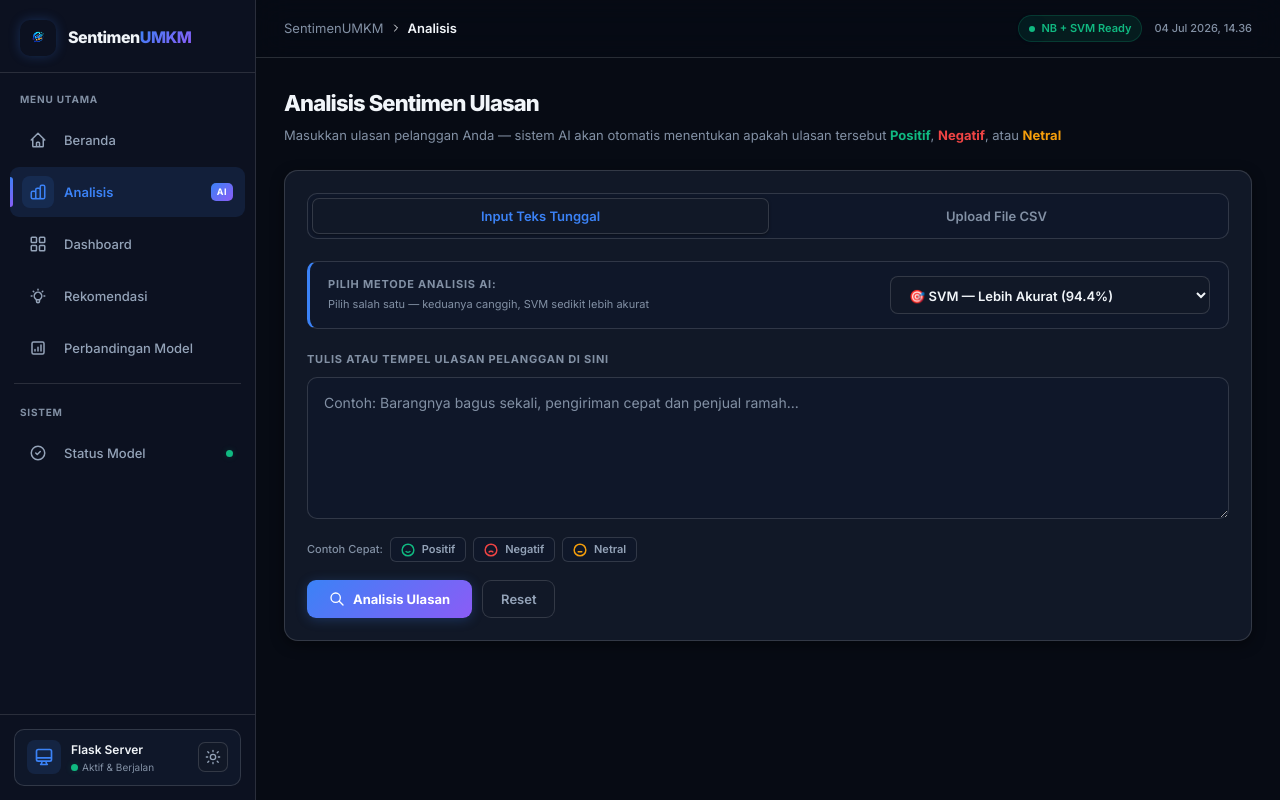
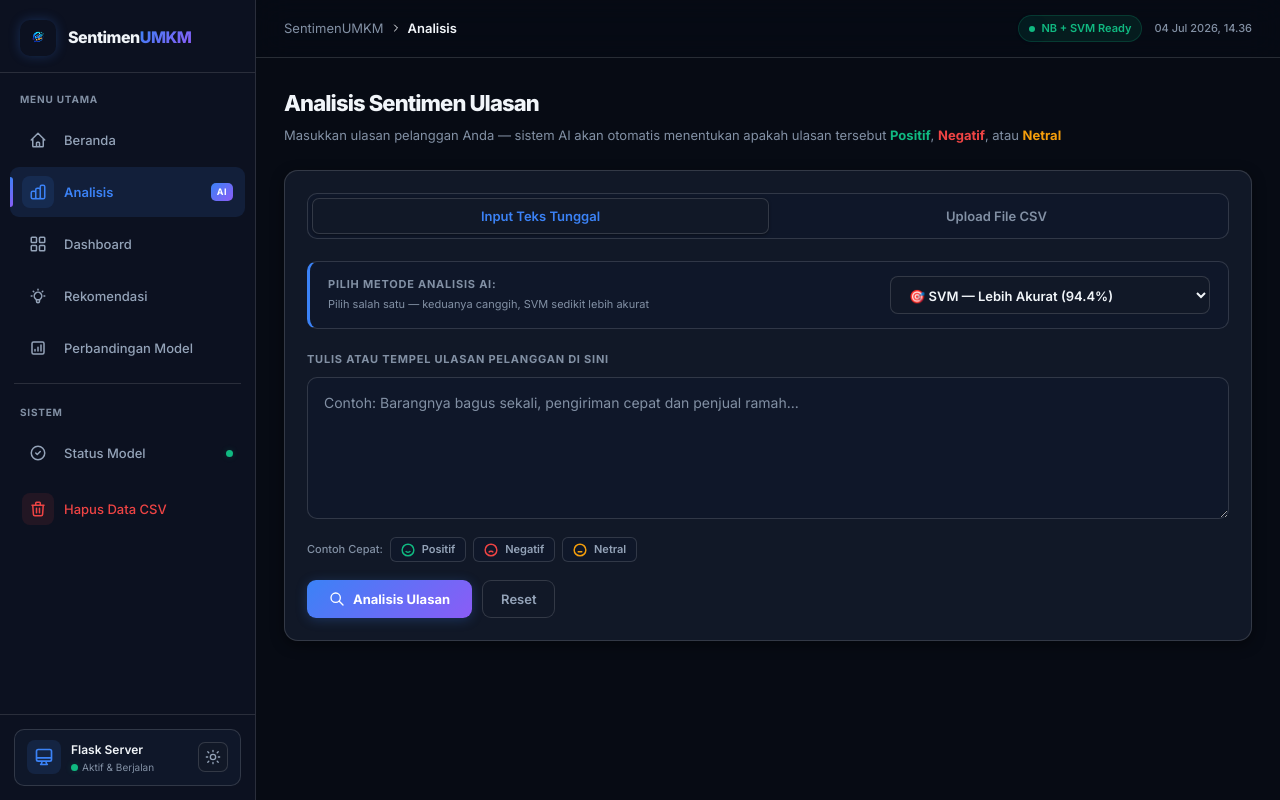
Before and after one commit to robby-tri10/sentimen-umkm, a Flask app: page /analisis in a window 1280 px wide. Run offline with Flask 3, Linux system fonts and the light colour scheme; parts of the project's set-up code (start-up, migrations or seed data) failed here and were passed over.

Commit message:
fix: add clear-data route and Hapus Data CSV button in sidebar to reset session

```diff
--- a/app.py
+++ b/app.py
@@ -5,10 +5,11 @@
 import pickle
 import os
 import io
+import uuid
 import pandas as pd
 from flask import (
     Flask, render_template, request,
-    jsonify, session
+    jsonify, session, send_file
 )
 from preprocessor import preprocess, preprocess_batch
 from recommender import get_rekomendasi, get_rekomendasi_batch
@@ -17,9 +18,11 @@ app = Flask(__name__)
 app.secret_key = 'sentimen-umkm-secret-key-2024'
 
 # ============================================================
-# LOAD MODEL (dilakukan sekali saat server start)
+# LOAD MODEL & SETUP
 # ============================================================
 MODEL_DIR = "models"
+TEMP_DIR = "temp_results"
+os.makedirs(TEMP_DIR, exist_ok=True)
 
 def load_models():
     """Memuat semua model yang sudah ditraining."""
@@ -153,6 +156,14 @@ def perbandingan():
     """Halaman perbandingan metrik Naive Bayes vs SVM."""
     hasil_csv = session.get('hasil_csv', None)
     return render_template('perbandingan.html', metrics=metrics_data, hasil_csv=hasil_csv)
+
+
+@app.route('/clear-data')
+def clear_data():
+    """Hapus semua data hasil analisis CSV dari session."""
+    session.pop('hasil_csv', None)
+    from flask import redirect, url_for
+    return redirect(url_for('index'))
 
 
 # ============================================================
@@ -352,6 +363,14 @@ def api_predict_csv():
             "label_svm_tampil": label_to_indo(row['label_svm'])
         })
 
+    # Simpan dataframe ke file temp untuk diunduh nanti
+    file_id = str(uuid.uuid4())
+    temp_path = os.path.join(TEMP_DIR, f"{file_id}.csv")
+    df_export = df[['teks', 'teks_bersih', label_col]].copy()
+    df_export.columns = ['Ulasan Asli', 'Ulasan Bersih', 'Sentimen']
+    df_export['Sentimen'] = df_export['Sentimen'].map({'positive': 'Positif', 'negative': 'Negatif', 'neutral': 'Netral'})
+    df_export.to_csv(temp_path, index=False, encoding='utf-8')
+
     hasil = {
         "total_ulasan": total,
         "distribusi_nb": dist_nb,
@@ -359,7 +378,8 @@ def api_predict_csv():
         "rekomendasi": rekomendasi_batch,
         "kata_kunci_negatif": kata_kunci,
         "detail_ulasan": detail_ulasan,
-        "selected_algo": algo
+        "selected_algo": algo,
+        "file_id": file_id
     }
 
     # Simpan ke session tanpa detail_ulasan agar tidak overflow cookie
@@ -387,6 +407,50 @@ def api_predict_csv():
     return jsonify(hasil)
 
 
+@app.route('/api/download-csv/<file_id>', methods=['GET'])
+def download_csv(file_id):
+    """
+    Endpoint untuk mendownload hasil analisis CSV yang sudah difilter berdasarkan sentimen.
+    """
+    sentiment_filter = request.args.get('sentiment', 'all').lower()
+
+    # Path ke file sementara
+    temp_path = os.path.join(TEMP_DIR, f"{file_id}.csv")
+    if not os.path.exists(temp_path):
+        return "File tidak ditemukan atau sudah kadaluarsa", 404
+
+    try:
+        df = pd.read_csv(temp_path)
+
+        # Filter berdasarkan sentimen
+        if sentiment_filter == 'positive':
+            df = df[df['Sentimen'] == 'Positif']
+            filename_suffix = "Positif"
+        elif sentiment_filter == 'negative':
+            df = df[df['Sentimen'] == 'Negatif']
+            filename_suffix = "Negatif"
+        elif sentiment_filter == 'neutral':
+            df = df[df['Sentimen'] == 'Netral']
+            filename_suffix = "Netral"
+        else:
+            filename_suffix = "Lengkap"
+
+        # Simpan sementara memori buffer untuk didownload
+        output = io.BytesIO()
+        df.to_csv(output, index=False, encoding='utf-8')
+        output.seek(0)
+
+        return send_file(
+            output,
+            mimetype='text/csv',
+            as_attachment=True,
+            download_name=f'Hasil_Analisis_Sentimen_{filename_suffix}.csv'
+        )
+    except Exception as e:
+        print(f"[ERROR download-csv] {str(e)}")
+        return "Terjadi kesalahan saat membuat file unduhan", 500
+
+
 # ============================================================
 # JALANKAN SERVER
 # ============================================================
--- a/templates/base.html
+++ b/templates/base.html
@@ -111,6 +111,17 @@
                 <span class="status-dot status-online"></span>
             </div>
 
+            <a href="/clear-data" class="sidebar-link" id="nav-clear-data"
+               onclick="return confirm('Hapus semua data hasil analisis CSV? Halaman Dashboard, Rekomendasi, dan Perbandingan akan dikosongkan.');"
+               style="color: var(--danger); margin-top: 4px;">
+                <span class="link-icon" style="background: var(--danger-light);">
+                    <svg viewBox="0 0 24 24" width="18" height="18" fill="none">
+                        <path d="M19 7l-.867 12.142A2 2 0 0 1 16.138 21H7.862a2 2 0 0 1-1.995-1.858L5 7m5 4v6m4-6v6m1-10V4a1 1 0 0 0-1-1h-4a1 1 0 0 0-1 1v3M4 7h16" stroke="currentColor" stroke-width="2" stroke-linecap="round" stroke-linejoin="round"/>
+                    </svg>
+                </span>
+                <span class="link-text">Hapus Data CSV</span>
+            </a>
+
         </nav>
 
         <!-- Sidebar Footer -->
```
